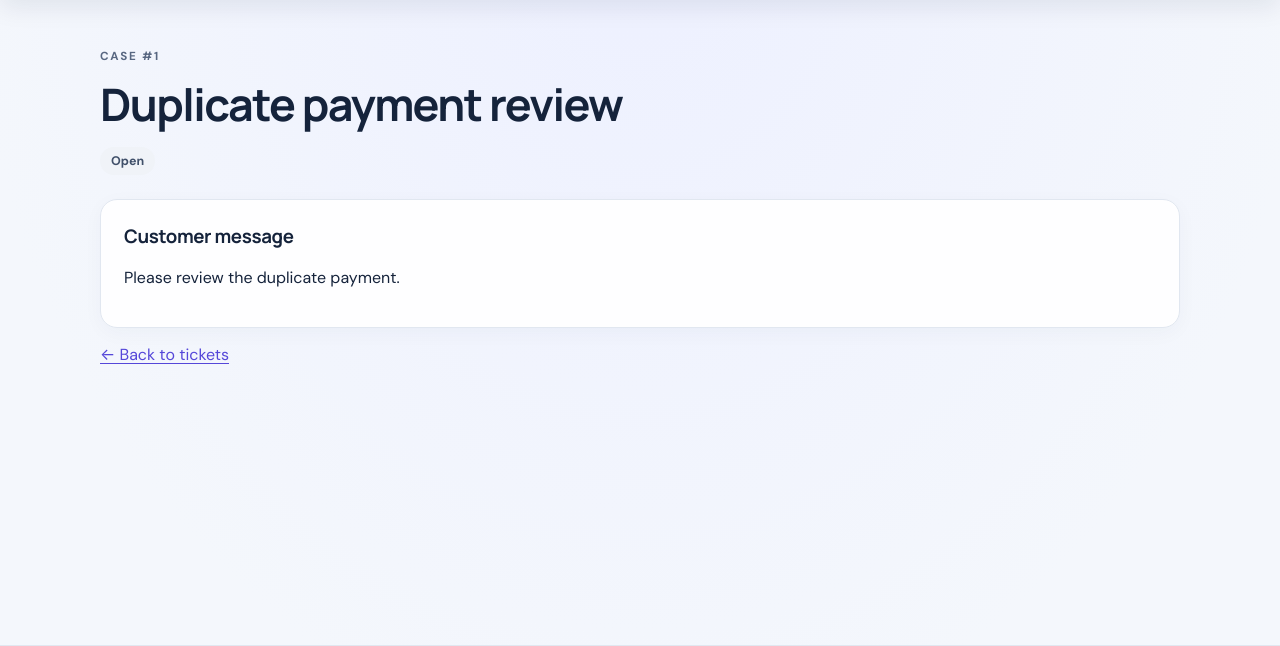
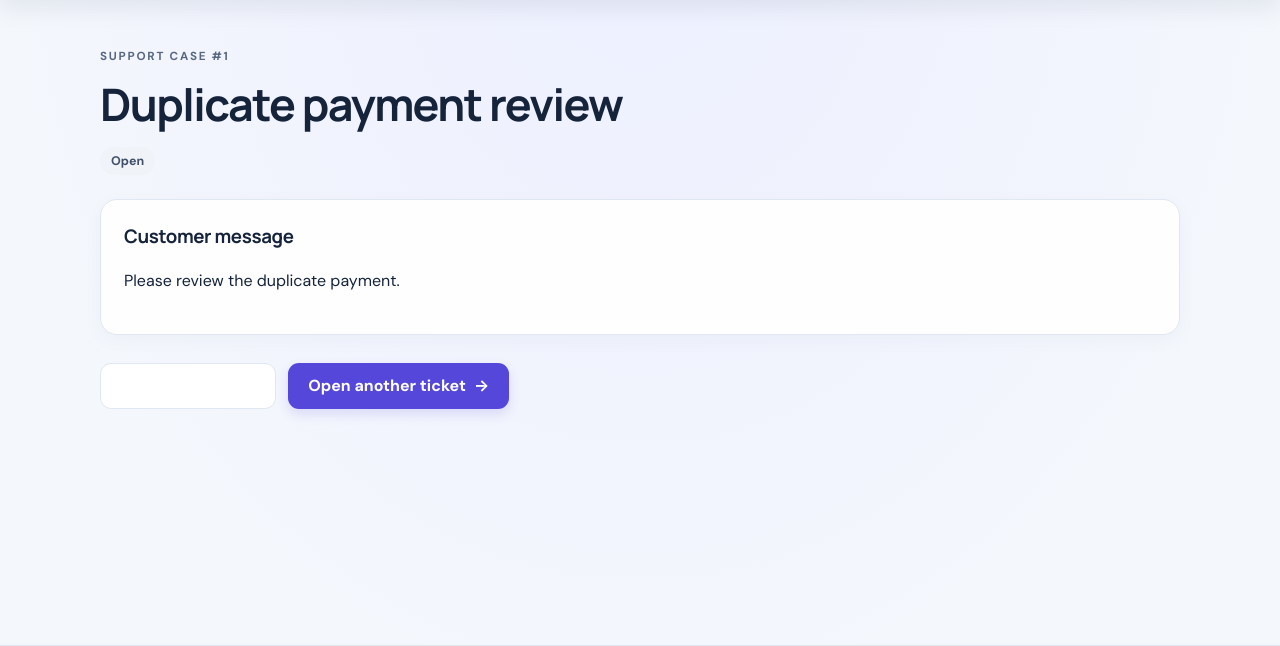
Before and after one commit to gowthamsai117/LedgerLeak, a Flask app: page /ticket/1 in a window 1280 px wide. Shown: the part 89-735 px from the top of the page. Run offline with Flask 3, Linux system fonts and the light colour scheme; the visitor is signed in with stand-in values (Sample User, id 1); data comes from the database, SQL or seed files in the repository.

Commit message:
Polish ticket detail view

```diff
--- a/app/templates/ticket.html
+++ b/app/templates/ticket.html
@@ -1 +1,12 @@
-{% extends "base.html" %}{% block content %}<p class="eyebrow">CASE #{{ ticket.id }}</p><h1>{{ ticket.subject }}</h1><span class="status">{{ ticket.status }}</span><article class="ticket-body"><h3>Customer message</h3><p>{{ ticket.body }}</p></article><p><a href="/tickets">← Back to tickets</a></p>{% endblock %}
+{% extends "base.html" %}
+{% block title %}Ticket #{{ ticket.id }} | LedgerLeak{% endblock %}
+{% block content %}
+<p class="eyebrow">Support case #{{ ticket.id }}</p>
+<h1>{{ ticket.subject }}</h1>
+<span class="status">{{ ticket.status }}</span>
+<article class="ticket-body">
+  <h3>Customer message</h3>
+  <p style="white-space:pre-wrap;line-height:1.75">{{ ticket.body }}</p>
+</article>
+<div class="actions"><a class="button ghost" href="/tickets">← Back to tickets</a><a class="button" href="/tickets/new">Open another ticket <span aria-hidden="true">→</span></a></div>
+{% endblock %}
```
